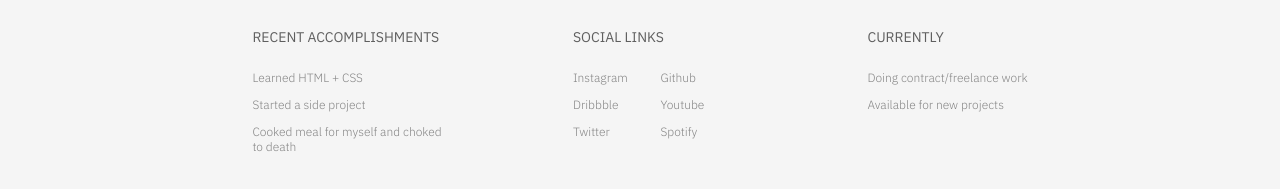
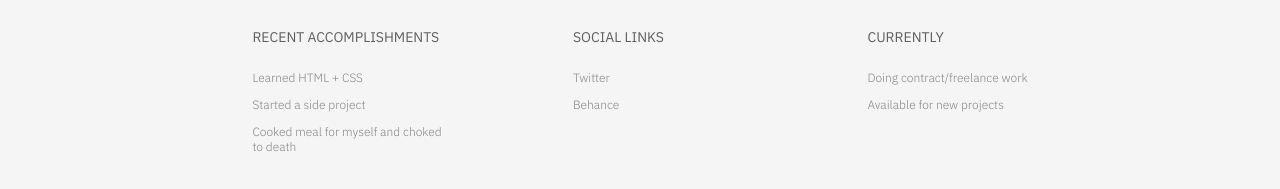
Before and after one commit to txnishk/myportfolio, a Next.js app: page / in a window 1280 px wide. Shown: the part 375-564 px from the top of the page. Built offline with nearby package versions, Linux system fonts and the light colour scheme.

Commit message:
Update data.js

```diff
--- a/data.js
+++ b/data.js
@@ -17,12 +17,8 @@ export default {
   socialLink: {
     name: "Social Links",
     value: [
-      { name: "Instagram", link: "/" },
-      { name: "Dribbble", link: "/" },
-      { name: "Twitter", link: "/" },
-      { name: "Github", link: "/" },
-      { name: "Youtube", link: "/" },
-      { name: "Spotify", link: "/" },
+      { name: "Twitter", link: "https://twitter.com/madebytanishk" },
+      { name: "Behance", link: "https://www.behance.net/madebytanishk" },
     ],
   },
   currentProfession: {
```
